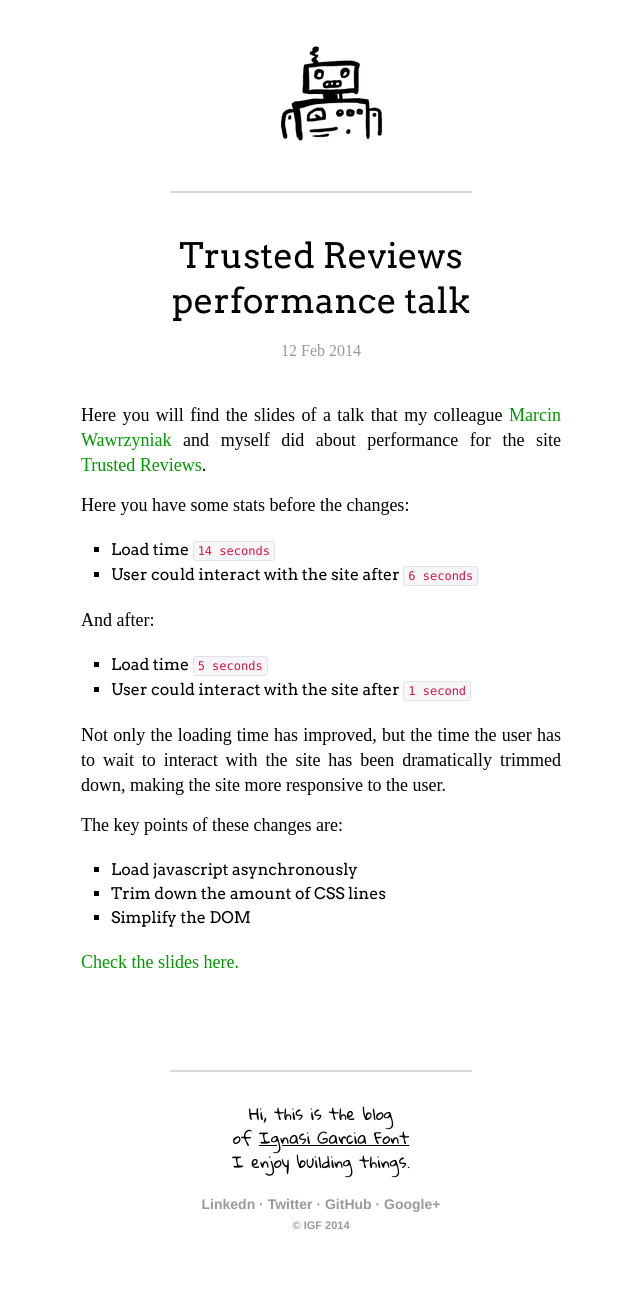
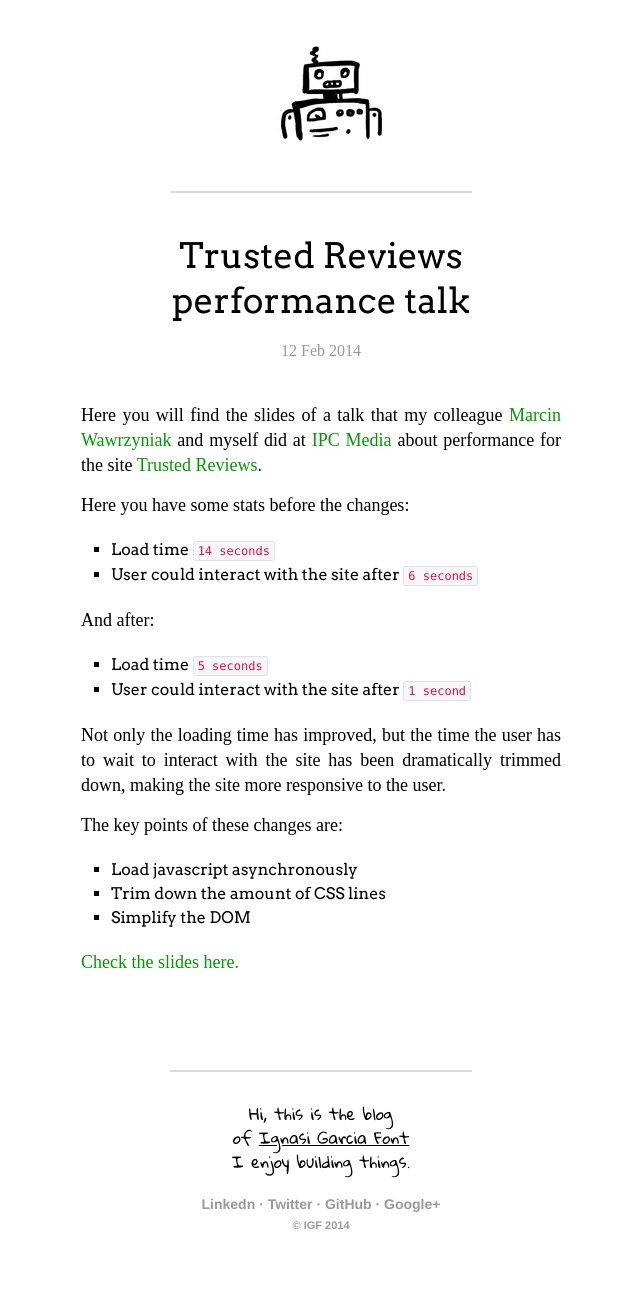
Before and after one commit to ignasigarcia/ignasigarcia.github.com, a Jekyll site: the page built from _posts/2014-02-12-trustedreviews-performance-talk.markdown, in a window 1280 px wide. Shown: the whole page, without its empty margins (319-959 px from the left). Built offline with Jekyll 4.4.1, drawn with Linux system fonts in a browser that asks for light colours; some web fonts are replaced; Markdown is read by kramdown in place of the engine named in the settings.

Commit message:
Updating TR conf post

```diff
--- a/_posts/2014-02-12-trustedreviews-performance-talk.markdown
+++ b/_posts/2014-02-12-trustedreviews-performance-talk.markdown
@@ -5,7 +5,7 @@ date:   2014-02-12 20:59:32
 categories: performance
 ---
 
-Here you will find the slides of a talk that my colleague [Marcin Wawrzyniak](https://github.com/mailopl) and myself did about performance for the site [Trusted Reviews](http://www.trustedreviews.com).
+Here you will find the slides of a talk that my colleague [Marcin Wawrzyniak](https://github.com/mailopl) and myself did at [IPC Media](http://www.ipcmedia.com/) about performance for the site [Trusted Reviews](http://www.trustedreviews.com).
 
 Here you have some stats before the changes:
 
```
